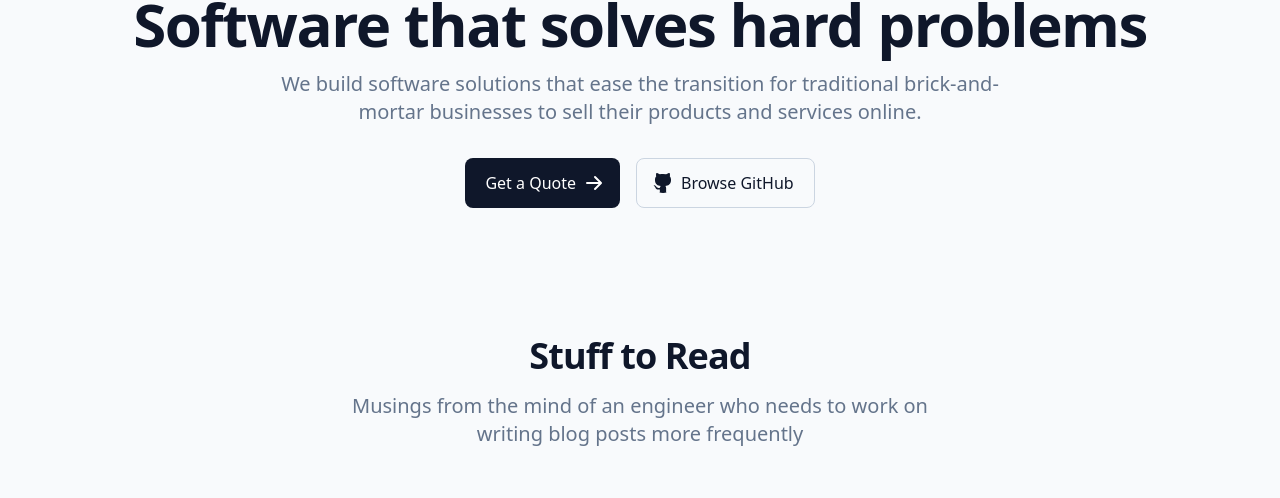
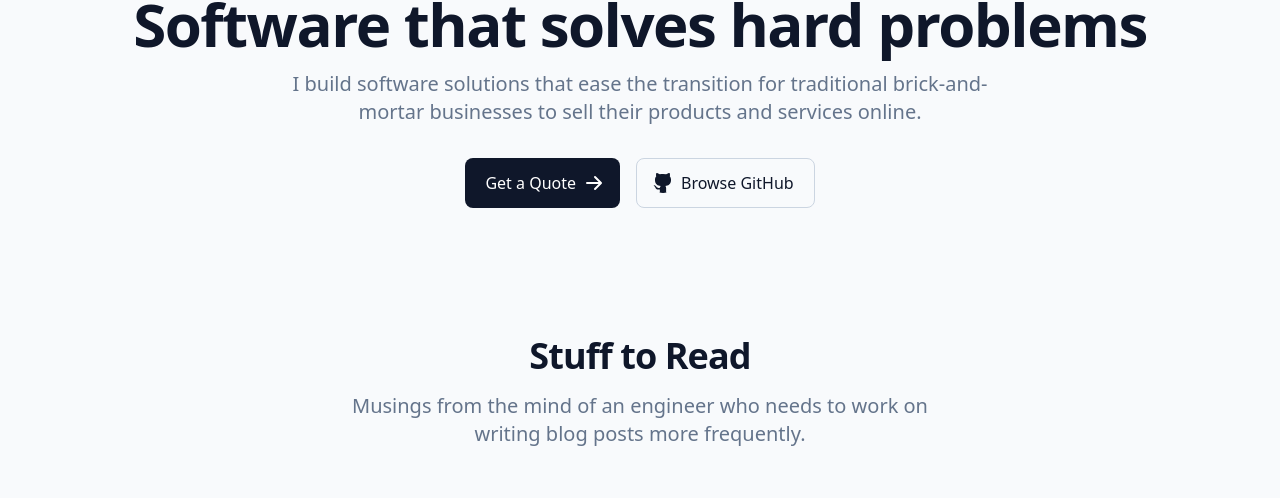
Before and after one commit to matthewvolk/me, a Next.js app: page / in a window 1280 px wide. Shown: the part 214-712 px from the top of the page. Built offline with nearby package versions, Linux system fonts and the light colour scheme.

Commit message:
fix(content): update bio

```diff
--- a/pages/index.tsx
+++ b/pages/index.tsx
@@ -43,7 +43,7 @@ const Home: NextPage = ({ blogs }: any) => {
               Software that solves hard problems
             </h1>
             <p className="mb-8 text-lg font-normal text-slate-500 lg:text-xl sm:px-16 xl:px-48">
-              We build software solutions that ease the transition for
+              I build software solutions that ease the transition for
               traditional brick-and-mortar businesses to sell their products and
               services online.
             </p>
@@ -96,7 +96,7 @@ const Home: NextPage = ({ blogs }: any) => {
               </h2>
               <p className="font-light text-slate-500 sm:text-xl">
                 Musings from the mind of an engineer who needs to work on
-                writing blog posts more frequently
+                writing blog posts more frequently.
               </p>
             </div>
             <div className="grid gap-8 lg:grid-cols-2">
```
Also changed, not shown: 1 other file (tests, documents, lock files or other folders).
